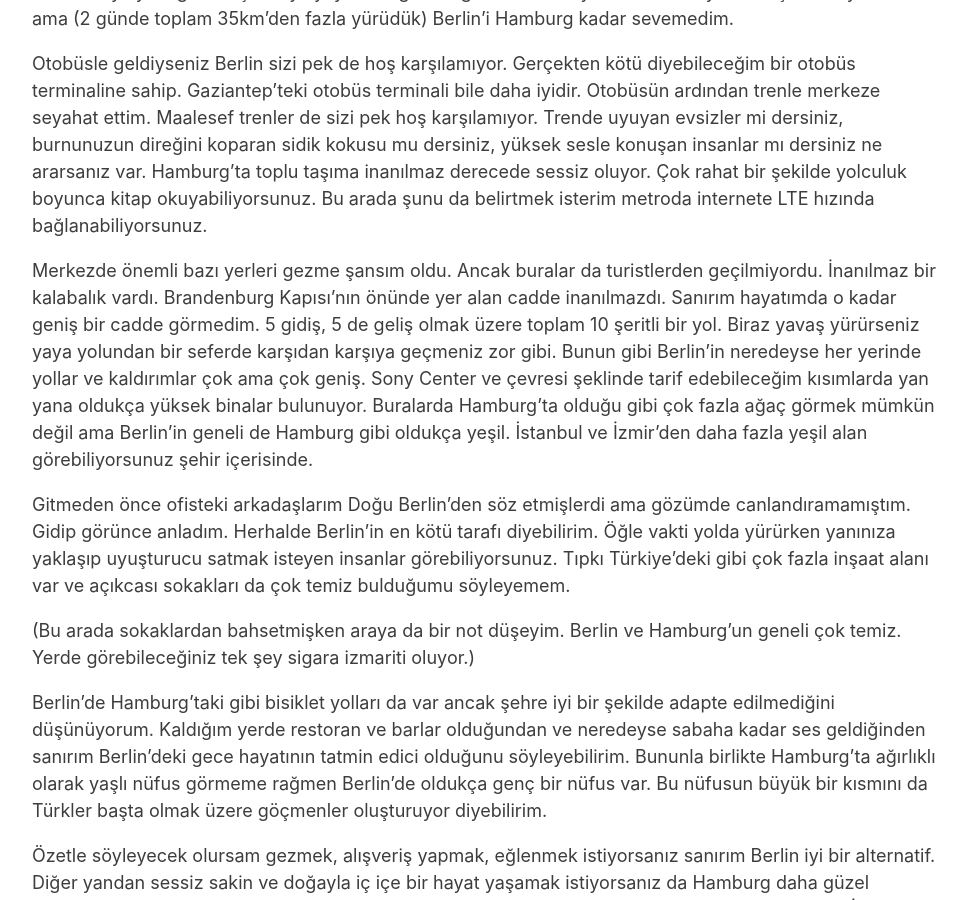
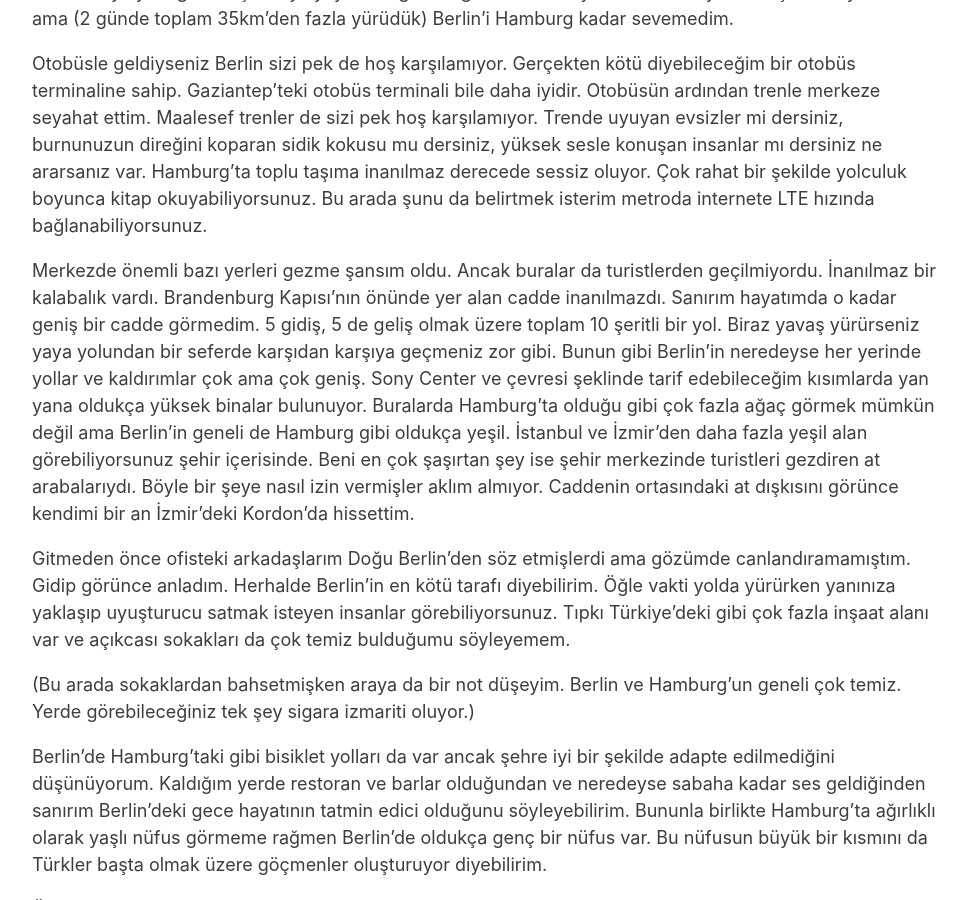
Before and after one commit to mertbulan/mertbulan.github.io, a Jekyll site: the page built from _posts/2017-08-15-hamburg-berlin-notlarim-bolum-5.md, in a window 1280 px wide and 900 px high, scrolled down 1958 px. Shown: the whole window, without its empty margins (64-1031 px from the left). Built offline with Jekyll 4.4.1, drawn with Linux system fonts in a browser that asks for light colours; comment, search, counter and statistics services are not loaded.

Commit message:
Adds more information

```diff
--- a/_posts/2017-08-15-hamburg-berlin-notlarim-bolum-5.md
+++ b/_posts/2017-08-15-hamburg-berlin-notlarim-bolum-5.md
@@ -29,7 +29,7 @@ Bu zamana kadar Berlin'i ben de çok fazla duydum. Sonuçta Almanya gibi gelişm
 
 Otobüsle geldiyseniz Berlin sizi pek de hoş karşılamıyor. Gerçekten kötü diyebileceğim bir otobüs terminaline sahip. Gaziantep'teki otobüs terminali bile daha iyidir. Otobüsün ardından trenle merkeze seyahat ettim. Maalesef trenler de sizi pek hoş karşılamıyor. Trende uyuyan evsizler mi dersiniz, burnunuzun direğini koparan sidik kokusu mu dersiniz, yüksek sesle konuşan insanlar mı dersiniz ne ararsanız var. Hamburg'ta toplu taşıma inanılmaz derecede sessiz oluyor. Çok rahat bir şekilde yolculuk boyunca kitap okuyabiliyorsunuz. Bu arada şunu da belirtmek isterim metroda internete LTE hızında bağlanabiliyorsunuz.
 
-Merkezde önemli bazı yerleri gezme şansım oldu. Ancak buralar da turistlerden geçilmiyordu. İnanılmaz bir kalabalık vardı. Brandenburg Kapısı'nın önünde yer alan cadde inanılmazdı. Sanırım hayatımda o kadar geniş bir cadde görmedim. 5 gidiş, 5 de geliş olmak üzere toplam 10 şeritli bir yol. Biraz yavaş yürürseniz yaya yolundan bir seferde karşıdan karşıya geçmeniz zor gibi. Bunun gibi Berlin'in neredeyse her yerinde yollar ve kaldırımlar çok ama çok geniş. Sony Center ve çevresi şeklinde tarif edebileceğim kısımlarda yan yana oldukça yüksek binalar bulunuyor. Buralarda Hamburg'ta olduğu gibi çok fazla ağaç görmek mümkün değil ama Berlin'in geneli de Hamburg gibi oldukça yeşil. İstanbul ve İzmir'den daha fazla yeşil alan görebiliyorsunuz şehir içerisinde.
+Merkezde önemli bazı yerleri gezme şansım oldu. Ancak buralar da turistlerden geçilmiyordu. İnanılmaz bir kalabalık vardı. Brandenburg Kapısı'nın önünde yer alan cadde inanılmazdı. Sanırım hayatımda o kadar geniş bir cadde görmedim. 5 gidiş, 5 de geliş olmak üzere toplam 10 şeritli bir yol. Biraz yavaş yürürseniz yaya yolundan bir seferde karşıdan karşıya geçmeniz zor gibi. Bunun gibi Berlin'in neredeyse her yerinde yollar ve kaldırımlar çok ama çok geniş. Sony Center ve çevresi şeklinde tarif edebileceğim kısımlarda yan yana oldukça yüksek binalar bulunuyor. Buralarda Hamburg'ta olduğu gibi çok fazla ağaç görmek mümkün değil ama Berlin'in geneli de Hamburg gibi oldukça yeşil. İstanbul ve İzmir'den daha fazla yeşil alan görebiliyorsunuz şehir içerisinde. Beni en çok şaşırtan şey ise şehir merkezinde turistleri gezdiren at arabalarıydı. Böyle bir şeye nasıl izin vermişler aklım almıyor. Caddenin ortasındaki at dışkısını görünce kendimi bir an İzmir'deki Kordon'da hissettim.
 
 Gitmeden önce ofisteki arkadaşlarım Doğu Berlin'den söz etmişlerdi ama gözümde canlandıramamıştım. Gidip görünce anladım. Herhalde Berlin'in en kötü tarafı diyebilirim. Öğle vakti yolda yürürken yanınıza yaklaşıp uyuşturucu satmak isteyen insanlar görebiliyorsunuz. Tıpkı Türkiye'deki gibi çok fazla inşaat alanı var ve açıkcası sokakları da çok temiz bulduğumu söyleyemem.
 
```
